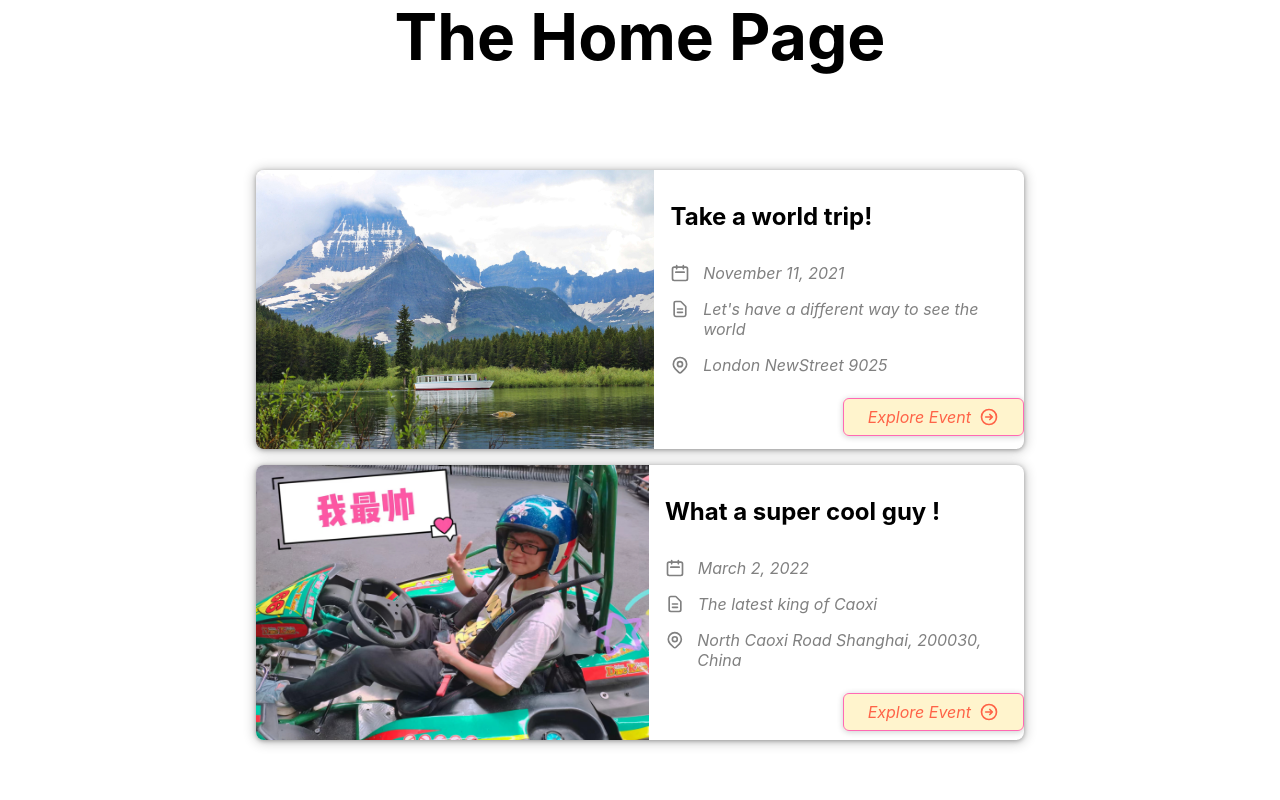
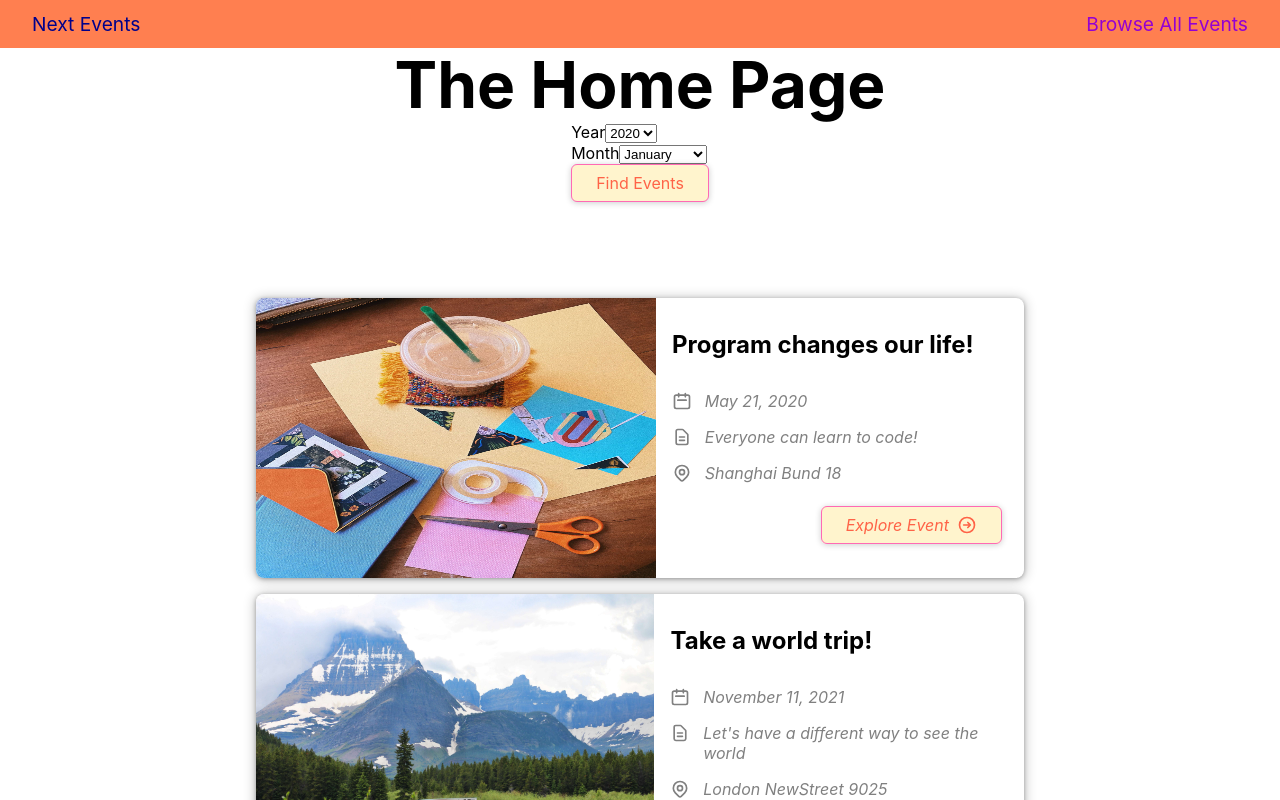
Before and after one commit to mumu-pika/NextJS_Demo1, a Next.js app: page / in a window 1280 px wide. Shown: the top 800 px of the page. Built offline with nearby package versions, Linux system fonts and the light colour scheme.

Commit message:
update eventSearch

```diff
--- a/components/events/event-item.module.css
+++ b/components/events/event-item.module.css
@@ -15,12 +15,15 @@
   margin-bottom: 2rem;
 }
 
+/* .content包含下面的样式 */
 .content{
   display: flex;
   flex-direction: column;
   justify-content: center;
   font-style: italic;
   color: gray;
+  min-width: 330px;
+  /* gap是用来间隔flexbox里面的子元素 */
   gap: 1rem;
 }
 
@@ -29,11 +32,13 @@
  gap: 0.8rem;
 }
 
+
+/* 按钮图标 */
 .actions {
   color:deeppink;
   /* flex元素中置底靠右 */
   margin-top: 1rem;
-  margin-left:auto;
+  margin-left: auto;
 }
 
 .icon {
--- a/components/events/event-list.js
+++ b/components/events/event-list.js
@@ -2,6 +2,7 @@ import EventItem from "./event-item"
 
 import styles from './event-list.module.css'
 
+// 事件列表组件
 function EventList(props) {
   const { items } = props
   return (
--- /dev/null
+++ b/components/events/event-search.js
@@ -0,0 +1,47 @@
+import Button from '../ui/button'
+
+import styles from '../events/event-search.module.css'
+
+// 实现事件查询功能
+function EventSearch(props) {
+  // 返回的是一个表格
+  return (
+    <form className={styles.form}>
+      <div className={styles.controlWrapper}>
+        {/* 年份 */}
+        <div className={styles.control}>
+          <label htmlFor="year">Year</label>
+          <select id="year">
+            <option value="2020">2020</option>
+            <option value="2021">2021</option>
+            <option value="2022">2022</option>
+          </select>
+        </div>
+
+        {/* 月份 */}
+        <div className={styles.control}>
+          <label htmlFor="month">Month</label>
+          <select id="month">
+            <option value='1'>January</option>
+            <option value='2'>February</option>
+            <option value='3'>March</option>
+            <option value='4'>April</option>
+            <option value='5'>May</option>
+            <option value='6'>June</option>
+            <option value='7'>July</option>
+            <option value='8'>August</option>
+            <option value='9'>September</option>
+            <option value='10'>October</option>
+            <option value='11'>November</option>
+            <option value='12'>December</option>
+          </select>
+        </div>
+
+        {/* 搜索按钮, 在这里它的作用应该是提交表单信息 */}
+        <Button> Find Events</Button>
+      </div>
+    </form>
+  )
+}
+
+export default EventSearch
--- /dev/null
+++ b/components/layout/layout.js
@@ -0,0 +1,20 @@
+import { Fragment } from "react"
+import MainHeader from "./main-header"
+
+
+// layout组件用来包装整个全局组件
+// 见pages/_app.js
+
+function Layout(props) {
+  return (
+    <Fragment>
+      {/* 这里的header另外做封装，由main-header来实现 */}
+      <MainHeader/>
+      <main>
+        {props.children}
+      </main>
+    </Fragment>
+  )
+}
+
+export default Layout
--- /dev/null
+++ b/components/layout/main-header.js
@@ -0,0 +1,24 @@
+import Link from 'next/link'
+
+import styles from './main-header.module.css'
+
+function MainHeader() {
+  return (
+    <header className={styles.header}>
+      {/* here is logo text */}
+      <div className={styles.logo}>
+        {/* 这里先设置返回首页 */}
+        <Link href="/">Next Events</Link>
+      </div>
+      <nav className={styles.navigation}>
+        <ul>
+          <li>
+            <Link href= '/events'>Browse All Events</Link>
+          </li>
+        </ul>
+      </nav>
+    </header>
+  )
+}
+
+export default MainHeader
--- /dev/null
+++ b/components/layout/main-header.module.css
@@ -0,0 +1,19 @@
+.header {
+  width: 100%;
+  height: 3rem;
+  background-color: coral;
+  display: flex;
+  justify-content: space-between;
+  align-items: center;
+  font-size: 1.2rem;
+}
+
+.logo {
+  margin-left: 2rem;
+  color:darkblue;
+}
+
+.navigation {
+  margin-right: 2rem;
+  color:darkviolet;
+}
--- a/components/ui/button.js
+++ b/components/ui/button.js
@@ -2,12 +2,19 @@ import Link from "next/link"
 
 import styles from './button.module.css'
 
+// 按钮组件 (1、实现跳转按钮 2、实现普通按钮用于提交)
+// 使用的地方有event-item
 function Button(props) {
-  return (
-    <Link href={props.link}>
-      <a className={styles.btn}>{props.children}</a>
-    </Link>
-  )
+  if (props.link) {
+    return (
+      <Link href={props.link}>
+        <a className={styles.btn}>{props.children}</a>
+      </Link>
+    )
+  }
+
+  return <button className={styles.btn} onClick={props.onClick}>{props.children}</button>
+
 }
 
 export default Button
--- a/dummy-data.js
+++ b/dummy-data.js
@@ -1,7 +1,7 @@
 const DUMMY_EVENTS = [
   {
     id: 'e1',
-    title: 'Programming will make our life better!',
+    title: 'Program changes our life!',
     description: 'Everyone can learn to code!',
     location: 'Shanghai, Bund 18',
     date: '2020-05-21',
--- a/pages/_app.js
+++ b/pages/_app.js
@@ -1,7 +1,16 @@
+import Layout from '../components/layout/layout'
+
 import '../styles/globals.css'
 
 function MyApp({ Component, pageProps }) {
-  return <Component {...pageProps} />
+  // 在这里我们可以用一些通用的layout component 包装这个组件
+  // 我们可以在这里使用Fragment, 在顶部添加header
+  return (
+    <Layout>
+      <Component {...pageProps} />
+    </Layout>
+  )
+
 }
 
 export default MyApp
--- a/pages/events/[eventId].js
+++ b/pages/events/[eventId].js
@@ -12,12 +12,10 @@ function EventDetailPage() {
   if(!event) {
     return <p>No event found!</p>
   }
-
   return (
     <div>
       <h1>Event Detail</h1>
     </div>
   )
 }
-
 export default EventDetailPage
--- a/pages/index.js
+++ b/pages/index.js
@@ -3,13 +3,15 @@ import Image from 'next/image'
 import styles from '../styles/Home.module.css'
 
 // 引入本地模拟的数据
-import { getFeaturedEvents } from '../dummy-data'
+import { getAllEvents, getFeaturedEvents } from '../dummy-data'
 
 // 引入组件
 import EventList from '../components/events/event-list'
+import EventSearch from '../components/events/event-search'
 
 export default function Home() {
-  const featuredEvents = getFeaturedEvents()
+  // const featuredEvents = getFeaturedEvents()
+  const allEvents = getAllEvents()
 
   return (
     <div className={styles.container}>
@@ -23,7 +25,9 @@ export default function Home() {
         <h1 className={styles.title}>
           The Home Page
         </h1>
-          <EventList items={featuredEvents}/>
+          {/* <EventList items={featuredEvents}/> */}
+          <EventSearch/>
+          <EventList items={allEvents}/>
       </main>
 
       <footer className={styles.footer}>
```
Also changed, not shown: components/events/event-search.module.css (added).
